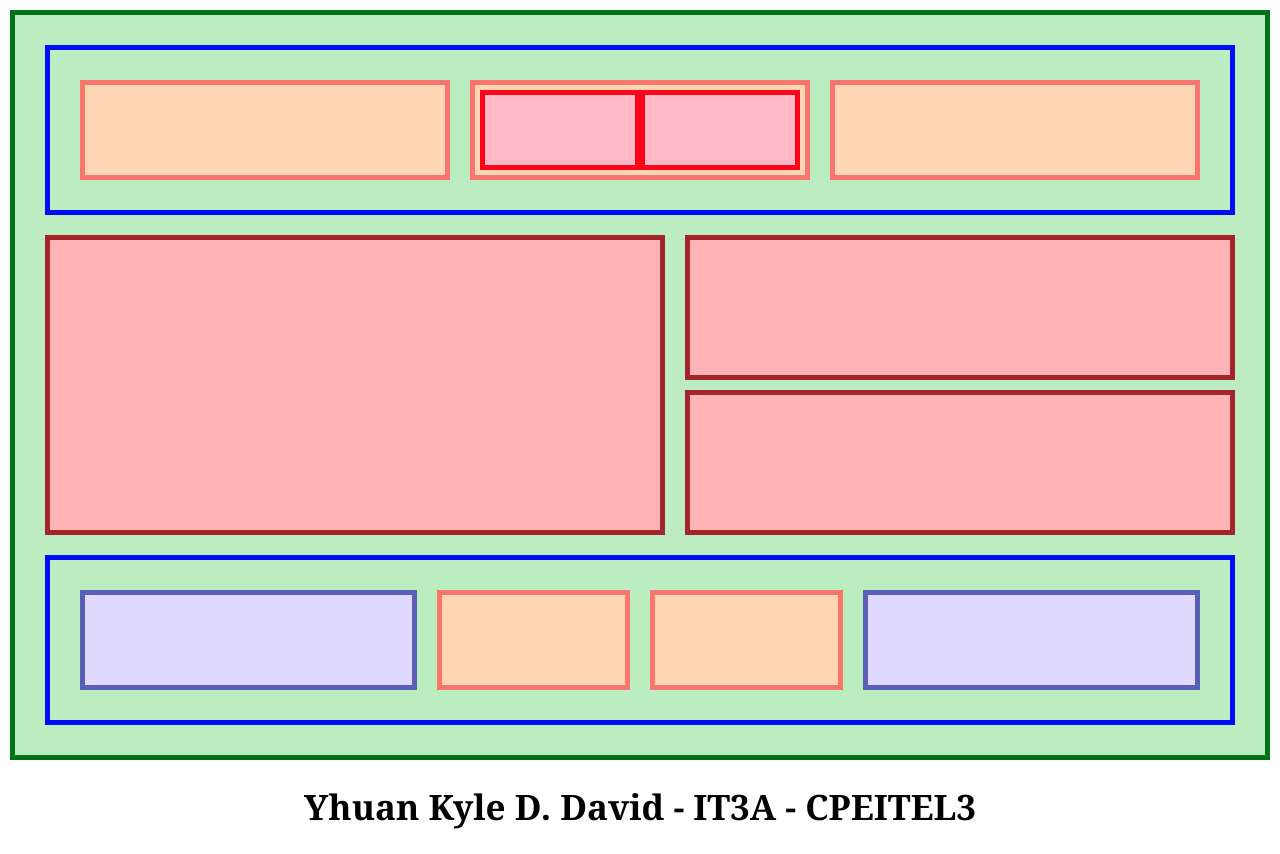
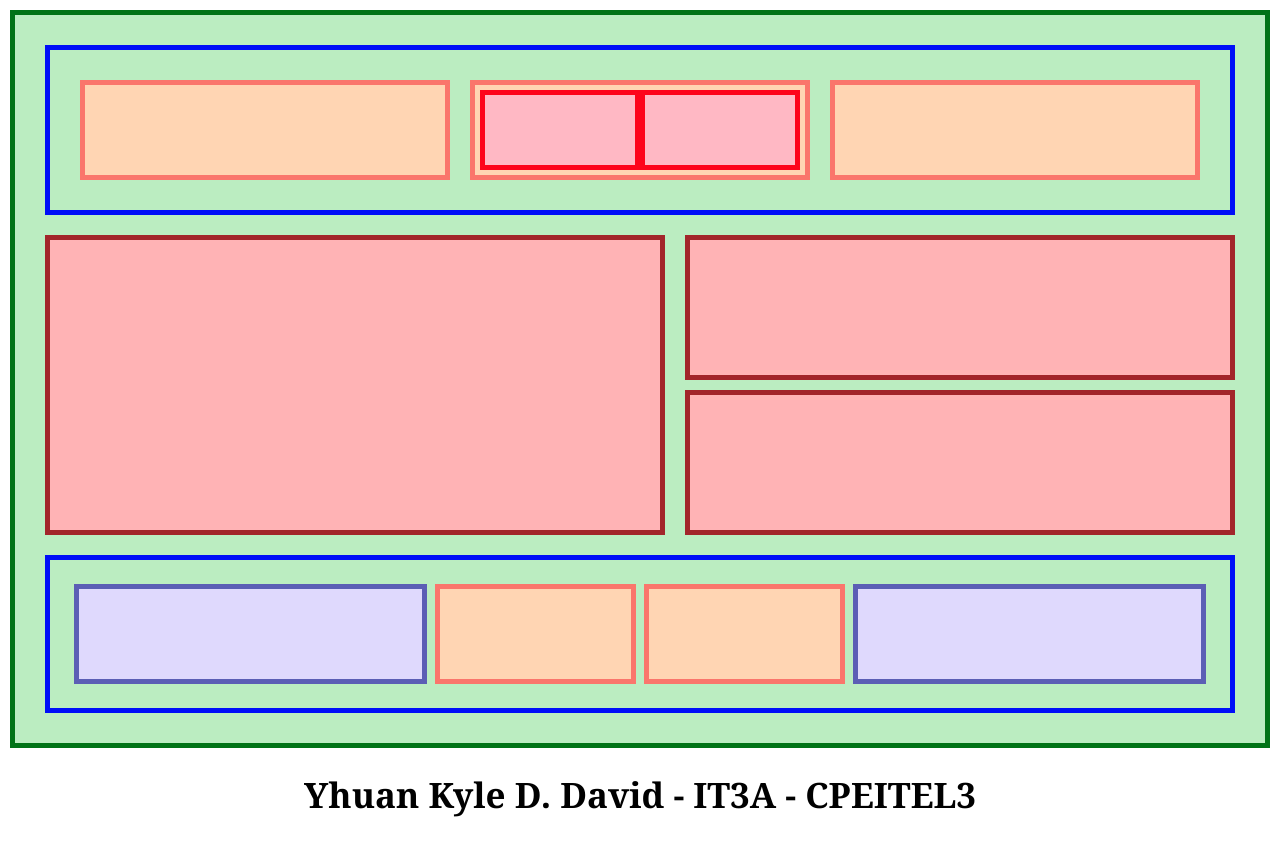
Before and after one commit to kyledavidd/layout, a plain HTML site: page index.html in a window 1280 px wide. Drawn offline with Linux system fonts and the light colour scheme.

Commit message:
Update index.css

```diff
--- a/index.css
+++ b/index.css
@@ -105,7 +105,7 @@
   .container-bottom1 {
      background-color: #dfd9fd;
     padding: 20px;
-    margin: 10px;
+    margin: 4px;
     border: 5px solid #5b5eb5;
     flex: 4;
     height: 100px;
@@ -113,7 +113,7 @@
   .container-bottom2 {
     background-color: #ffd5b3;
     padding: 20px;
-    margin: 10px;
+    margin: 4px;
     border: 5px solid #fa766c;
     flex: 2;
 
@@ -121,18 +121,16 @@
   .container-bottom3 {
     background-color: #ffd5b3;
     padding: 20px;
-    margin: 10px;
+    margin: 4px;
     border: 5px solid #fa766c;
     flex: 2;
-    height: 100px;
   }
   .container-bottom4 {
     background-color: #dfd9fd;
     padding: 20px;
-    margin: 10px;
+    margin: 4px;
     border: 5px solid #5b5eb5;
     flex: 4;
-    height: 100px;
   }
 
   h1 {
```
